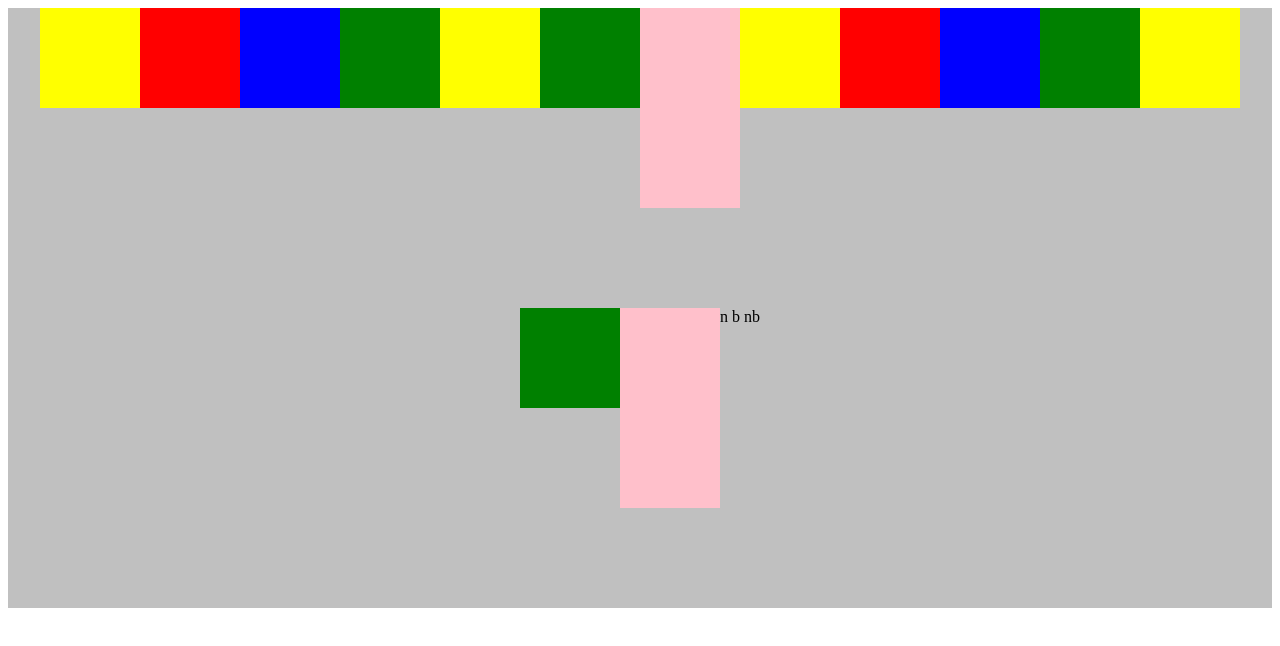
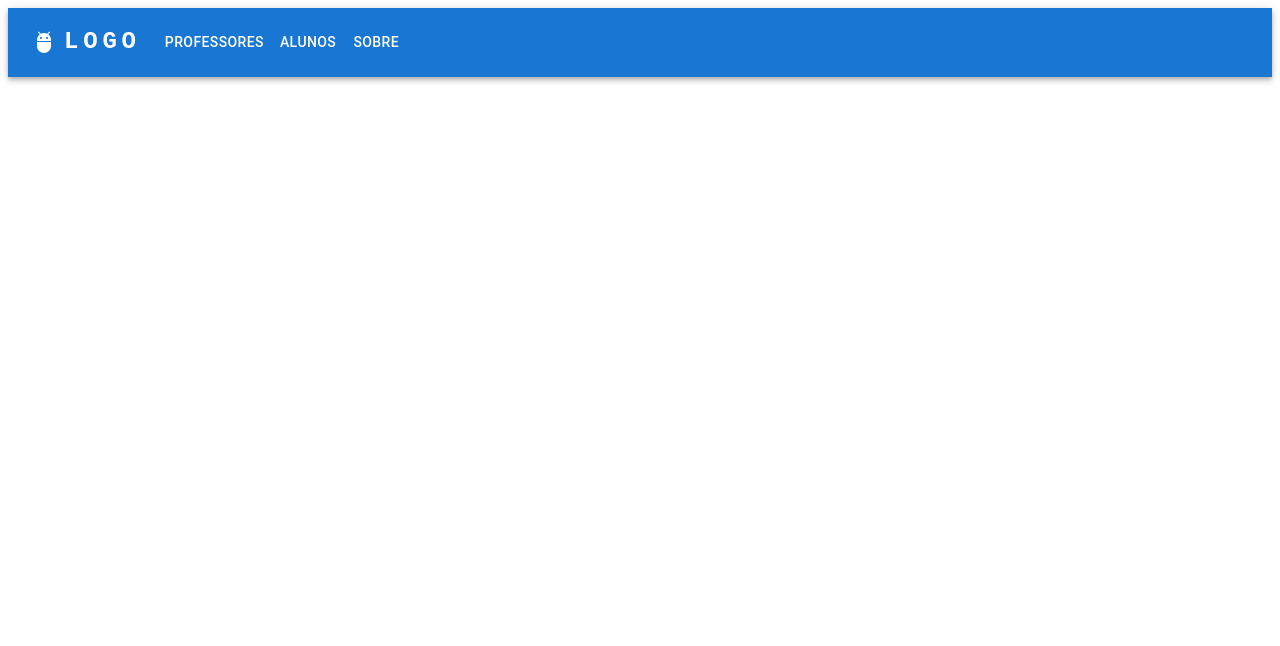
Before and after one commit to jeffersoncarvalho/ufc_2023_1, a React (Create React App) app in the folder 0_PROF/00_introduction/: page / in a window 1280 px wide. Shown: the top 646 px of the page. Built offline with nearby package versions, Linux system fonts and the light colour scheme.

Commit message:
mui crud

```diff
--- a/0_PROF/00_introduction/package.json
+++ b/0_PROF/00_introduction/package.json
@@ -6,6 +6,7 @@
     "@emotion/react": "^11.10.5",
     "@emotion/styled": "^11.10.5",
     "@fontsource/roboto": "^4.5.8",
+    "@mui/icons-material": "^5.11.11",
     "@mui/material": "^5.11.3",
     "@reduxjs/toolkit": "^1.9.2",
     "@testing-library/jest-dom": "^5.16.5",
--- a/0_PROF/00_introduction/src/App.js
+++ b/0_PROF/00_introduction/src/App.js
@@ -10,12 +10,14 @@
 //import MeuAsync from "./components/03-promises-async/MeuAsync";
 //import Hello_function_3 from "./components/01-introduction/00_hello/HelloFunction";
 //import Signin from "./components/04-mui/02-signin/Signin";
-import MeuFlexBox from "./components/04-mui/01-flexbox/MeuFlexbox";
+//import MeuFlexBox from "./components/04-mui/01-flexbox/MeuFlexbox";
+import MyMenu from "./components/04-mui/03-crud/MyMenuV0";
+
 
 function App() {
   return (
     <>
-      <MeuFlexBox />
+      <MyMenu />
     </>
   )
 }
--- /dev/null
+++ b/0_PROF/00_introduction/src/components/04-mui/03-crud/MyMenuV0.jsx
@@ -0,0 +1,77 @@
+import React from "react";
+
+import { AppBar, Container, Toolbar, Typography, Box, Menu, MenuItem, IconButton, Button } from "@mui/material"
+import MenuIcon from '@mui/icons-material/Menu';
+import AdbIcon from "@mui/icons-material/Adb"
+
+const MyMenu = () => {
+
+    const [anchorElNav, setAnchorElNav] = React.useState(null);
+    const [anchorElUser, setAnchorElUser] = React.useState(null);
+
+    const handleOpenNavMenu = (event) => {
+        setAnchorElNav(event.currentTarget);
+    };
+    const handleCloseNavMenu = () => {
+        setAnchorElNav(null);
+    };
+    const handleOpenUserMenu = (event) => {
+        setAnchorElUser(event.currentTarget);
+    };
+    const handleCloseUserMenu = () => {
+        setAnchorElUser(null);
+    };
+
+    return (
+        <AppBar position="static">
+            <Container maxWidth="xl">
+                <Toolbar disableGutters>
+                    <AdbIcon sx={{ display: { xs: 'none', md: 'flex' }, mr: 1 }} />
+                    <Typography
+                        variant="h5"
+                        noWrap
+                        component="a"
+                        href="/"
+                        sx={{
+                            mr: 2,
+                            display: { xs: 'none', md: 'flex' },
+                            fontFamily: 'monospace',
+                            fontWeight: 700,
+                            letterSpacing: '.3rem',
+                            color: 'inherit',
+                            textDecoration: 'none',
+                        }}
+                    >
+                        LOGO
+                    </Typography>
+
+
+                    <Box sx={{ flexGrow: 1, display: { xs: 'none', md: 'flex' } }}>
+                        <Button
+                            onClick={handleCloseNavMenu}
+                            sx={{ my: 2, color: 'white', display: 'block' }}
+                        >
+                            Professores
+                        </Button>
+                        <Button
+                            onClick={handleCloseNavMenu}
+                            sx={{ my: 2, color: 'white', display: 'block' }}
+                        >
+                            Alunos
+                        </Button>
+                        <Button
+                            onClick={handleCloseNavMenu}
+                            sx={{ my: 2, color: 'white', display: 'block' }}
+                        >
+                            Sobre
+                        </Button>
+                    </Box>
+
+                </Toolbar>
+            </Container>
+        </AppBar>
+    )
+
+}
+
+export default MyMenu
```
Also changed, not shown: 0_PROF/00_introduction/src/components/04-mui/03-crud/MyMenuV1.jsx (added, +136 -0 lines), 0_PROF/00_introduction/src/components/04-mui/03-crud/MainPage.jsx (added), 1 other file (tests, documents, lock files or other folders).
